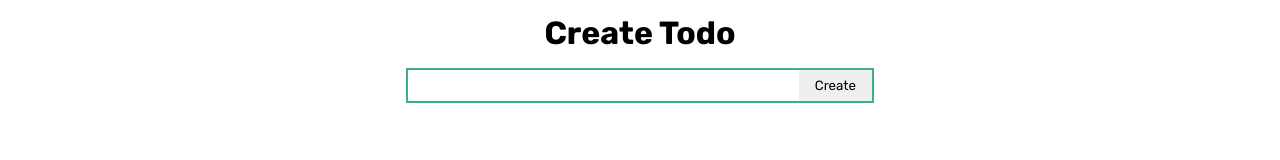
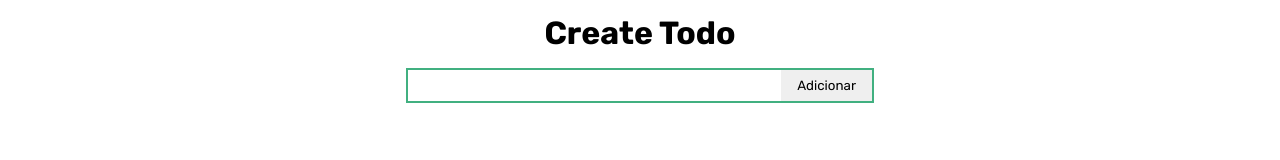
Before and after one commit to buenojc/todo-vue, a Vue app: page / in a window 1280 px wide. Shown: the part 120-280 px from the top of the page. Built offline with nearby package versions, Linux system fonts and the light colour scheme.

Commit message:
add: novo componente e uso de slot

```diff
--- /dev/null
+++ b/src/components/TodoButton.vue
@@ -0,0 +1,28 @@
+<script setup>
+
+</script>
+
+<template>
+    <button>
+
+        <!--
+            slot é uma forma de passar dados dinamicamente para um componente
+            Onde esse componente for chamado, vai ser possível adicionar um texto
+            que ficará no lugar do slot
+
+            Adicionar valores dentro do slot faz com que esse valor fique como default
+            caso nada seja atribuido no componente em que o botão for chamado. Caso haja
+            conteúdo, ele ficará no lugar do que foi previamente adicionado ao slot
+        -->
+        <slot>Adicionar</slot>
+    </button>
+</template>
+
+
+<style lang="scss" scoped>
+button {
+    padding: 8px 16px;
+    border: none;
+    cursor: pointer;
+}
+</style>
--- a/src/components/TodoCreator.vue
+++ b/src/components/TodoCreator.vue
@@ -1,6 +1,7 @@
 
 <script setup>
-import { ref, reactive, defineEmits } from 'vue';
+import { ref, reactive } from 'vue';
+import TodoButton from './TodoButton.vue';
 //O ref é uma forma de fazer com o que o dado seja reativo, ou seja
 // ele atualiza o conteúdo de acordo com as alterações
 // Para acessar o valor usando o ref no script, é necessário usar o value (todo.value)
@@ -52,7 +53,9 @@ const createTodo = () => {
         <input type="text" v-model="todoState.todo" />
 
         <!-- @ é um shorthand que escuta evento do dom -->
-        <button @click="createTodo">Create</button>
+        <!-- <button @click="createTodo">Create</button> -->
+
+        <TodoButton @click="createTodo" />
     </div>
 
     <!-- v-if recebe true ou false e sendo true mostra o elemento
@@ -90,10 +93,7 @@ const createTodo = () => {
         }
     }
 
-    button {
-        padding: 8px 16px;
-        border: none;
-    }
+
 }
 
 .error-msg{
```
